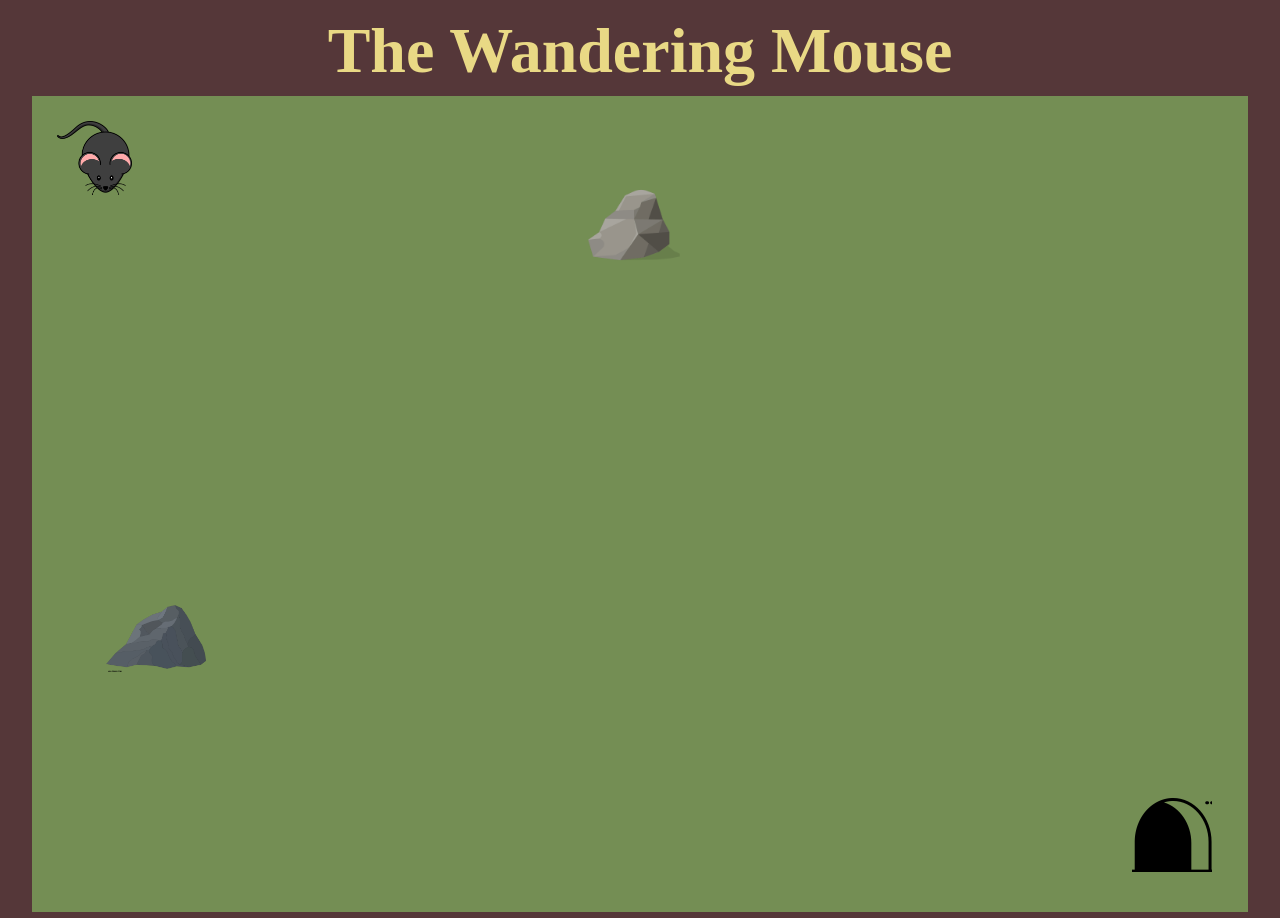
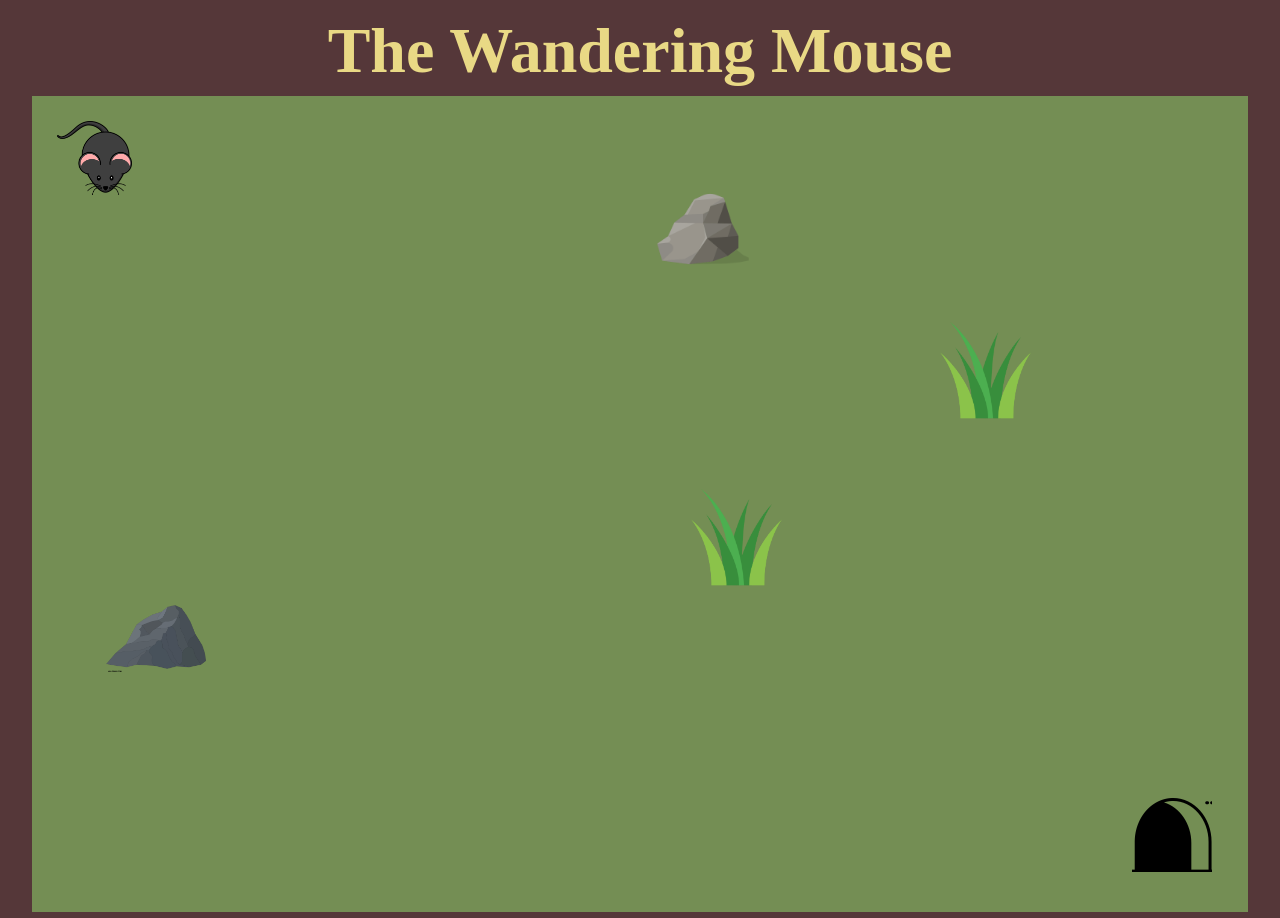
Before and after one commit to tamaradesmith/the_wandering_mouse, a React (Create React App) app: page / in a window 1280 px wide. Built offline with nearby package versions, Linux system fonts and the light colour scheme.

Commit message:
working on cat and grass

```diff
--- a/src/components/Board.js
+++ b/src/components/Board.js
@@ -1,22 +1,30 @@
 import React, { useState, useEffect } from 'react';
 
 import { RocksQuery } from '../js/rocksQuery';
+import { GrassQuery } from '../js/grassQuery';
+import { CatQuery } from '../js/catQuery';
 
 import Mouse from './character/Mouse';
 import Hole from './character/Hole';
 import Rock from './character/Rock';
+import Grass from './character/Grass';
+import Aurora from './character/Aurora';
 
 function Board(props) {
+
+  const [boardLeft, setBoardLeft] = useState(null);
+  const [boardTop, setBoardTop] = useState(null);
+
   const [mouseFreeze, setMouseFreeze] = useState(false);
   const [mouseTop, setMouseTop] = useState(25);
   const [mouseLeft, setMouseLeft] = useState(25);
-  const [boardLeft, setBoardLeft] = useState(null);
-  const [boardTop, setBoardTop] = useState(null);
+
+  const [cat, setCat] = useState({ left: 100, top: 100, bottom: 200, right: 250 });
+  const [catFreeze, setCatFreeze] = useState(true);
+
   const [hole, setHole] = useState({ left: 1100, top: 700, bottom: 750, right: 1180 });
-
-  // const [rocks, setRocks] = useState([]);
-
-  const [rockLocations, setRocksLocations] = useState([])
+  const [rockLocations, setRocksLocations] = useState([]);
+  const [grassLocations, setGrassLocations] = useState([]);
 
   function setBoardCoors() {
     let board = document.querySelector("#board");
@@ -111,6 +119,12 @@ function Board(props) {
     setMouseFreeze(true);
     document.querySelector("#mouse").classList.toggle("fadeout");
     document.querySelector("#mouse").classList.toggle("fadein");
+    document.querySelector('#cat').classList.add("hidden");
+    document.querySelector('#cat').classList.remove("show");
+
+    document.querySelectorAll(".rock").forEach(rock => {
+      rock.classList.add("fadeout");
+    })
     document.querySelector("#messageText").innerText = `Mouse caught by Hudson the Rock Hidding Kitten`;
     setTimeout(() => {
       document.querySelector("#message").classList.toggle("show");
@@ -121,7 +135,8 @@ function Board(props) {
   //  // ROCKS
   function setupRocks() {
     const result = RocksQuery.setup(rockLocations)
-    setRocksLocations(result)
+    setRocksLocations(result);
+    setupGrass();
   };
 
 
@@ -133,26 +148,60 @@ function Board(props) {
     }
   }
 
+  // // GRASS
+
+  function setupGrass() {
+    const result = GrassQuery.setup(grassLocations);
+    const grassLoc = GrassQuery.checkRocks(result, rockLocations);
+    setGrassLocations(grassLoc);
+    setupCat();
+  }
+
+  function mouseGrass() {
+    const result = GrassQuery.overGrass(mouseLeft, mouseTop, grassLocations);
+    const cat = (result) ? activeCat() : '';
+  }
+
+  // Cat Named Aurora
+  function setupCat() {
+    const location = CatQuery.location();
+    setCat(location);
+  }
+
+  function activeCat() {
+    document.querySelector('#aurora').classList.remove("hidden");
+    document.querySelector('#aurora').classList.add("show");
+    setCatFreeze(false);
+  }
+
+  function mouseCat(){
+    const result = CatQuery.overCat(mouseLeft, mouseTop, cat)
+    const move = result ? mouseCaught() : CatQuery.move(mouseLeft, mouseTop, cat)
+  }
 
   useEffect(() => {
     setBoardCoors();
-    // setupRocks()
   }, [boardLeft === null]);
 
   useEffect(() => {
     if (!mouseFreeze) {
       mouseHole();
       mouseRock();
+      mouseGrass();
+    }
+    if (!catFreeze) {
+      mouseCat();
     }
   }, [mouseLeft]);
 
   useEffect(() => {
     setupRocks();
-  }, [rockLocations.length === 0])
+  }, [rockLocations.length === 0]);
+
 
   return (
     <main id="board" className="board" onMouseMove={findCoords} >
-      <div className="mouse fadein" id="mouse" style={{ left: mouseLeft, top: mouseTop }}>
+      <div id="mouse" className="mouse fadein" style={{ left: mouseLeft, top: mouseTop }}>
         <Mouse />
       </div>
 
@@ -168,10 +217,16 @@ function Board(props) {
         </>
       ) : (null)}
 
+      {grassLocations.map((grass, index) => (
+        <Grass key={index} location={grass} />
+      ))}
 
+      <div id="aurora" className="cat hidden" style={{ left: cat.left, top: cat.top }} >
+        <Aurora />
+      </div>
 
       <div id="message" className="message-div hidden">
-        <p id="messageText" >Wandering Mouse wandered home!!! </p>
+        <p id="messageText"> </p>
       </div>
     </main>
   )
--- /dev/null
+++ b/src/components/character/Aurora.js
@@ -0,0 +1,12 @@
+import React from 'react';
+
+
+import aurora from "../../images/cat.png"
+function Aurora(props){
+  return (
+      <img src={aurora} alt={"aurora Character"} />
+
+  );
+};
+
+export default Aurora
--- /dev/null
+++ b/src/components/character/Grass.js
@@ -0,0 +1,18 @@
+import React from 'react';
+
+import grass from '../../images/grass.png';
+
+function Grass(props) {
+
+  const { location } = props;
+
+  return (
+    <div>
+
+      <img src={grass} alt={"grass"} className="grass" style={{ left: location.left, top: location.top }} />
+
+    </div>
+  );
+};
+
+export default Grass;
--- /dev/null
+++ b/src/js/catQuery.js
@@ -0,0 +1,45 @@
+const CatQuery = {
+  location() {
+    let xPos = Math.ceil(Math.random() * 1100);
+    let yPos = Math.ceil(Math.random() * 700);
+    while (xPos < 100 && yPos < 100) {
+      xPos = Math.ceil(Math.random() * 1100);
+      yPos = Math.ceil(Math.random() * 700);
+      if (xPos > 1100 && yPos > 700) {
+        xPos = 10;
+        yPos = 10;
+      };
+    }
+    const location = { left: xPos, right: xPos + 100, top: yPos, bottom: yPos + 100 };
+    return location;
+  },
+  overCat(left, top, cat) {
+    let result = false;
+
+    if (left < cat.right && left + 75 > cat.left) {
+      if (top < cat.bottom && top + 75 > cat.top) {
+        result = true;
+      }
+    };
+    return result;
+  },
+  move(left, top, cat) {
+    if (left > cat.left) {
+      cat.left = cat.left + Math.ceil(Math.random() * 5);
+      cat.right = cat.left + 150;
+    } else {
+      cat.left = cat.left - Math.ceil(Math.random() * 5);
+      cat.right = cat.left + 150;
+    }
+    if (top > cat.top) {
+      cat.top = cat.top + Math.ceil(Math.random() * 5);
+      cat.bottom = cat.top + 150;
+    } else {
+      cat.top = cat.top - Math.ceil(Math.random() * 5);
+      cat.bottom = cat.top + 150;
+    }
+
+  },
+}
+
+export { CatQuery };
--- /dev/null
+++ b/src/js/grassQuery.js
@@ -0,0 +1,79 @@
+const GrassQuery = {
+  setup(grassLocations) {
+    const number = Math.ceil(Math.random() * 2);
+    const grass = [];
+    let index = 0;
+    while (index < number) {
+      grass.push(`grass${index}`);
+      index++;
+    };
+    const result = [];
+    grass.forEach(newGrass => {
+      const blade = this.location();
+      if (result.length === 0) {
+        result.push(blade);
+      } else {
+        const checked = this.checkGrass(result, blade);
+        result.push(checked);
+      };
+    });
+    return result;
+  },
+  location() {
+    let xPos = Math.ceil(Math.random() * 1100);
+    let yPos = Math.ceil(Math.random() * 700);
+    while (xPos < 100 && yPos < 100) {
+      xPos = Math.ceil(Math.random() * 1100);
+      yPos = Math.ceil(Math.random() * 700);
+      if (xPos > 1100 && yPos > 700) {
+        xPos = 10;
+        yPos = 10;
+      };
+    }
+    const location = { left: xPos, right: xPos + 100, top: yPos, bottom: yPos + 100 };
+    return location;
+  },
+  checkGrass(allGrass, grass) {
+    allGrass.forEach(oldgrass => {
+      let flag = 0;
+      while (oldgrass.left < grass.right && oldgrass.right > grass.left && flag === 0) {
+        if (oldgrass.top < grass.bottom && oldgrass.bottom > grass.top) {
+          grass = this.location();
+        } else {
+          flag = 1;
+        };
+      };
+      return grass;
+    })
+    return grass;
+  },
+  checkRocks(grass, rocks) {
+    grass.forEach(blade => {
+      let flag = 0
+      rocks.forEach(rock => {
+        while (rock.left < blade.right && rock.right > blade.left && flag === 0) {
+          if (rock.top < blade.bottom && rock.bottom > blade.top) {
+            blade = this.location();
+            blade = this.checkGrass(rocks, blade);
+          } else {
+            flag = 1;
+          };
+        }
+      })
+    })
+    return grass;
+  },
+  overGrass(left, top, grass) {
+    let result = false;
+    grass.forEach(blade => {
+      if (left < blade.right && left + 75 > blade.left) {
+        if (top < blade.bottom && top + 75 > blade.top) {
+          result = (Math.random() < .3) ? true : false;
+        };
+      };
+    });
+    return result;
+  },
+};
+
+export { GrassQuery };
--- a/src/js/rocksQuery.js
+++ b/src/js/rocksQuery.js
@@ -24,8 +24,16 @@ const RocksQuery = {
     }
   },
   location() {
-    const xPos = Math.ceil(Math.random() * 1100);
-    const yPos = Math.ceil(Math.random() * 750);
+    let xPos = Math.ceil(Math.random() * 1100);
+    let yPos = Math.ceil(Math.random() * 750);
+    while (xPos < 100 && yPos < 100 ) {
+      xPos = Math.ceil(Math.random() * 1100);
+      yPos = Math.ceil(Math.random() * 750);
+      if (xPos > 1100 && yPos > 700){
+        xPos = 10;
+        yPos = 10;
+      };
+    };
     const location = { left: xPos, right: xPos + 100, top: yPos, bottom: yPos + 75 };
     return location;
   },
@@ -34,8 +42,7 @@ const RocksQuery = {
       let flag = 0;
       while (oldRock.left < newRock.right && oldRock.right > newRock.left && flag === 0) {
         if (oldRock.top < newRock.bottom && oldRock.bottom > newRock.top) {
-          console.log("While");
-          newRock = this.location();
+                  newRock = this.location();
         } else {
           flag = 1;
         };
@@ -53,7 +60,7 @@ const RocksQuery = {
         }
       }
     })
-    return result
+    return result;
   },
   catInRock(){
     return ( Math.random() < .5) ? true : false;
--- a/src/styles/main.css
+++ b/src/styles/main.css
@@ -45,9 +45,16 @@ img {
 .rock {
   position: absolute;
   width: 100px;
-  /* z-index: 1; */
 }
-
+.grass{
+  position: absolute;
+  width: 100px;
+}
+.cat{
+  position: absolute;
+  width: 150px;
+  height: 125px;
+}
 /* Fades and Messages */
 .fadein {
   transition: opacity 2s linear;
@@ -73,6 +80,7 @@ img {
   z-index: 1;
 
 }
+
 .message-div {
   margin: 2em auto;
   text-align: center;
```
Also changed, not shown: src/images/cat.png (added), src/images/grass.png (added).
